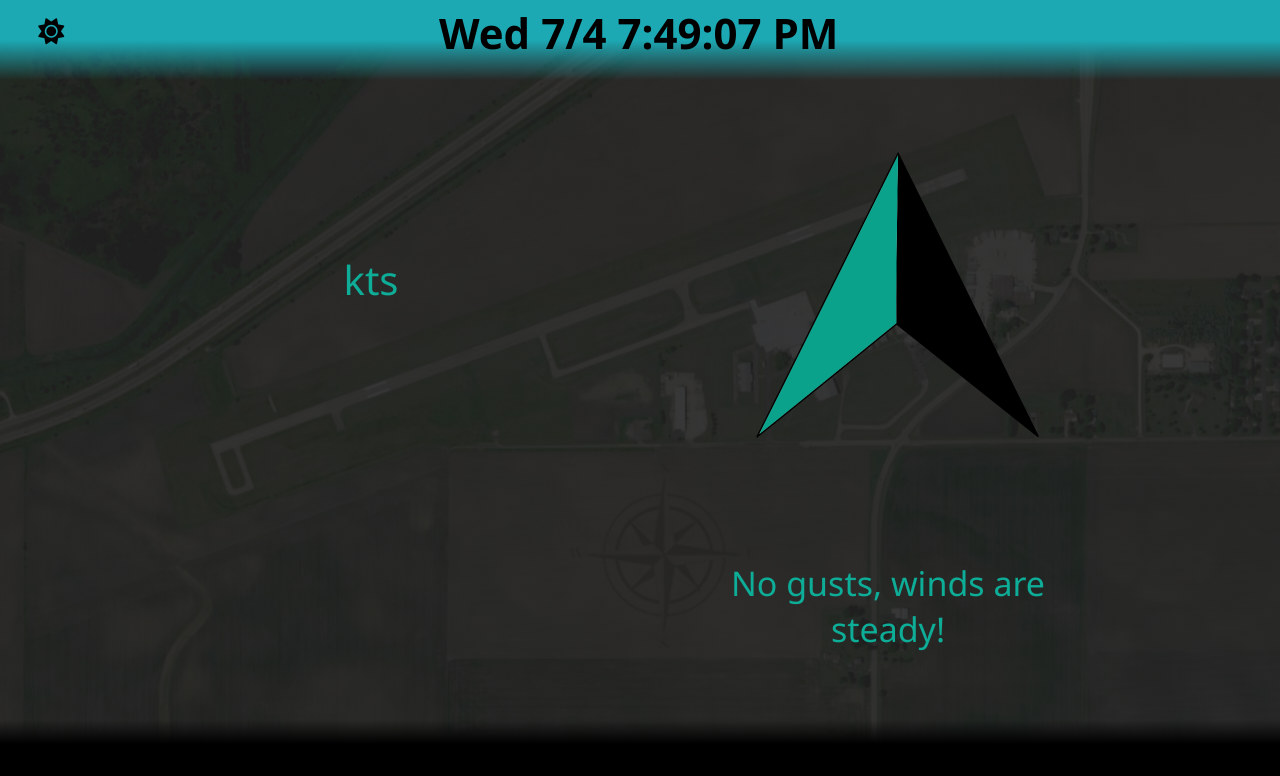
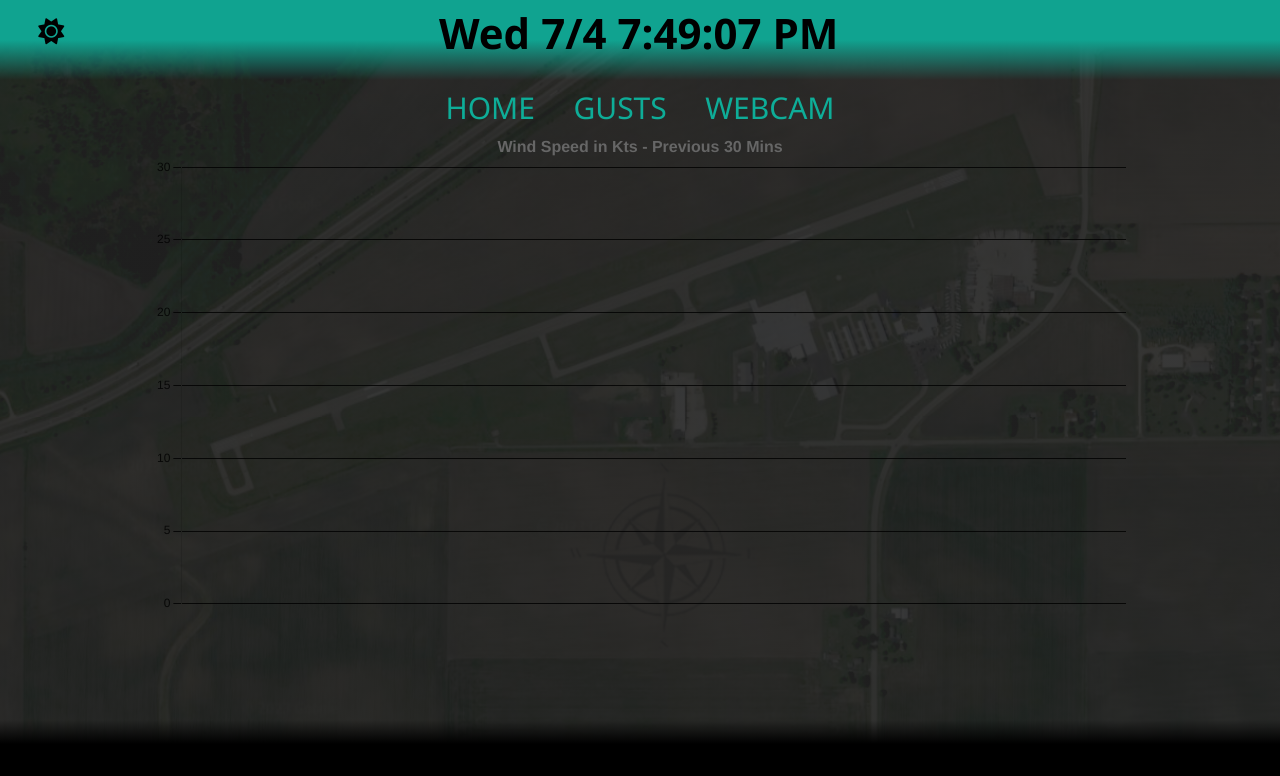
Before and after one commit to RyanFullStack/csc-weather-app, a React (Create React App) app in the folder frontend/: page /gusts in a window 1280 px wide. Shown: the top 776 px of the page. Built offline with nearby package versions, Linux system fonts and the light colour scheme; no server answers.

Commit message:
Gusts Chart and Webcam Implemented

```diff
--- a/frontend/package.json
+++ b/frontend/package.json
@@ -7,7 +7,10 @@
     "@testing-library/jest-dom": "^5.16.5",
     "@testing-library/react": "^13.4.0",
     "@testing-library/user-event": "^13.5.0",
+    "chart.js": "^4.3.0",
+    "chartjs-plugin-annotation": "^3.0.1",
     "react": "^18.2.0",
+    "react-chartjs-2": "^5.2.0",
     "react-dom": "^18.2.0",
     "react-router-dom": "^5.2.0",
     "react-scripts": "5.0.1",
--- a/frontend/src/App.css
+++ b/frontend/src/App.css
@@ -4,7 +4,7 @@
   justify-content: center;
   align-items: center;
   background: rgb(0, 0, 0);
-  background: linear-gradient(0deg, rgba(0, 0, 0, 1) 7%, rgba(34, 34, 34, .9) 10%, rgba(34, 34, 34, .9) 90%, rgba(28, 169, 180, 1) 95%);
+  background: linear-gradient(0deg, rgba(0, 0, 0, 1) 7%, rgba(34, 34, 34, .9) 10%, rgba(34, 34, 34, .9) 90%, rgb(16, 163, 144) 95%);
   font-size: calc(10px + 2vmin);
   color: rgb(14, 173, 152);
   overflow: hidden;
@@ -16,7 +16,7 @@
   justify-content: center;
   align-items: center;
   background: rgb(0, 0, 0);
-  background: linear-gradient(0deg, rgba(0, 0, 0, 1) 7%, rgba(255, 255, 255, .5) 10%, rgba(255, 255, 255, .5) 90%, rgba(28, 169, 180, 1) 95%);
+  background: linear-gradient(0deg, rgba(0, 0, 0, 1) 7%, rgba(255, 255, 255, .5) 10%, rgba(255, 255, 255, .5) 90%, rgba(16, 163, 144, 1) 95%);
   font-size: calc(10px + 2vmin);
   color: rgb(0, 0, 0);
   overflow: hidden;
@@ -31,24 +31,59 @@
   min-width: 100vw;
   color: black;
   font-weight: bold;
-  /* outline: 1px solid red; */
+  outline: rgba(0, 26, 255, 0)
 }
-
+.nav-container a{
+  display: inline-flex;
+  flex-direction: row;
+  text-decoration: none;
+  cursor: pointer;
+}
+.nav-component {
+  display: flex;
+  flex-direction: row;
+  align-items: flex-end;
+  gap: 3vw;
+  height: 8vh;
+  font-size: calc(10px + 2.5vmin);
+}
+.nav-component a {
+    color: rgb(14, 173, 152);
+}
+.light a{
+  color: black;
+}
 .chart-container {
   display: flex;
   flex-direction: row;
   justify-content: center;
   align-items: center;
-  height: 84vh;
+  height: 76vh;
   width: 80%;
   /* border: 1px solid rgb(255, 0, 0); */
+}
+.gusts-container {
+  display: flex;
+  flex-direction: row;
+  justify-content: center;
+  align-items: flex-start;
+  height: 76vh;
+  width: 80%;
+  /* border: 1px solid rgb(255, 0, 0); */
+}
+.gust-chart {
+  display: flex;
+  align-items: flex-start;
+  justify-content: center;
+  width: 95%;
+  height: 95%;
 }
 .hangar-cam-container {
   display: flex;
   flex-direction: row;
   justify-content: center;
   align-items: flex-start;
-  height: 84vh;
+  height: 76vh;
   width: 80%;
 }
 
@@ -56,16 +91,16 @@
   display: flex;
   flex-direction: row;
   justify-content: flex-start;
+  padding-top: 2vh;
   align-items: center;
   width: 75%;
-  margin-top: 5vh;
-  height: auto;
+  max-height: auto;
 }
 
 #cam {
   width: 100%;
   height: 100%;
-  border-radius: 50px;
+  border-radius: 30px;
 }
 
 
@@ -273,6 +308,14 @@
   .temp-content {
     font-size: calc(10px + 1vmin)
   }
+  .nav-component {
+    display: flex;
+    flex-direction: row;
+    align-items: flex-end;
+    gap: 2vw;
+    height: 8vh;
+    font-size: calc(10px + 1.5vmin);
+  }
 
 }
 
--- a/frontend/src/App.js
+++ b/frontend/src/App.js
@@ -1,10 +1,12 @@
+import { BrowserRouter as Router, Switch, Route } from 'react-router-dom'
+import { WeatherContext } from './context/WeatherContext';
+import { useContext } from 'react';
 import Metar from './components/metar';
 import Header from './components/header';
 import Wind from './components/wind';
-import { WeatherContext } from './context/WeatherContext';
-import { useContext } from 'react';
-import { BrowserRouter, Switch, Route } from 'react-router-dom'
 import HangarCam from './components/hangar';
+import GustChart from './components/gusts';
+import NavBar from './components/navigation';
 import './App.css';
 
 function App() {
@@ -12,18 +14,29 @@ function App() {
   const { darkTheme } = useContext(WeatherContext)
 
   return (
-    <BrowserRouter>
+    <Router>
       <div className={darkTheme === 'true' ? 'App' : 'Applight'}>
 
         <div className='header-container'>
           <Header />
         </div>
+        <div className='nav-container'>
+          <NavBar />
+        </div>
+
 
     <Switch>
+      <Route exact path='/hangar'>
+        <div className='hangar-cam-container'>
+          <HangarCam />
+        </div>
+      </Route>
 
-      <Route exact path='/hangar'>
-        <div className='hangar-cam-container'><HangarCam /></div>
-      </Route>
+      <Route exact path='/gusts'>
+        <div className='gusts-container'>
+          <GustChart />
+        </div>
+        </Route>
 
       <Route path='/'>
         <div className='chart-container'>
@@ -37,7 +50,7 @@ function App() {
           <Metar />
         </div>
       </div>
-    </BrowserRouter>
+    </Router>
   );
 }
 
--- /dev/null
+++ b/frontend/src/components/gusts.js
@@ -0,0 +1,107 @@
+// eslint-disable-next-line
+import Chart, { registerables } from 'chart.js/auto';
+import { Line } from 'react-chartjs-2'
+import 'chartjs-plugin-annotation';
+import { useContext } from 'react';
+import { WeatherContext } from '../context/WeatherContext';
+
+function GustChart() {
+    const { gustData } = useContext(WeatherContext)
+
+    const timeStamps = gustData.map(gust => {
+        const time = gust.timestamp_stored.split(' ')[1].split(':')
+        const [, min, sec] = time
+        return `${min}:${sec}`
+    })
+
+    const windSpeeds = gustData.map(wind => {
+        const speed = wind.wind_speed
+        return speed
+    })
+    const gustSpeeds = gustData.map(wind => {
+        const speed = wind.gust_speed
+        return speed
+    })
+
+    // const test1 = [5, 8, 7, 12, 15, 11, 9, 6, 5, 14, 18, 24, 22, 19, 17, 15, 16, 17, 17, 17, 15, 14, 9, 9, 9, 7, 12, 15, 16, 18]
+
+    // const test2 = [0, 0, 0, 0, 20, 20, 20, 20, 20, 20, 20, 27, 27, 27, 24, 24, 24, 21, 21, 21, 0, 0, 0, 0, 0, 0, 0, 0, 0, 0]
+
+    const data = {
+        labels: timeStamps,
+        // datasets is an array of objects where each object represents a set of data to display corresponding to the labels above. for brevity, we'll keep it at one object
+        datasets: [
+            {
+                label: 'Wind Speed',
+                data: windSpeeds,
+
+                fill: true, // Enable fill
+                backgroundColor: 'rgba(0,0,255,.8)', // Fill color
+                borderColor: 'rgba(0,0,0,1)', // Line color
+                pointBackgroundColor: 'rgba(0,0,255,1)',
+                pointBorderColor: '#fff',
+                pointHoverBackgroundColor: '#fff',
+                pointHoverBorderColor: 'rgba(75,192,192,1)',
+                tension: 0.4
+            },
+            {
+                label: 'Gust Speed',
+                data: gustSpeeds,
+
+                fill: true, // Enable fill
+                backgroundColor: 'rgba(255,0,0,.8)', // Fill color
+                borderColor: 'rgba(0,0,0,1)', // Line color
+                pointBackgroundColor: 'rgba(255,0,0,1)',
+                pointBorderColor: '#fff',
+                pointHoverBackgroundColor: '#fff',
+                pointHoverBorderColor: 'rgba(75,192,192,1)',
+                tension: 0.4
+            }
+        ]
+    }
+
+
+    return (
+        <div className="gust-chart">
+            <Line
+                data={data}
+                options={{
+                    plugins: {
+                        title: {
+                            display: true,
+                            font: {
+                                size: 16,
+                                weight: 'bold',
+                                color: 'rgba(0, 0, 0, .8)',
+                            },
+                            text: "Wind Speed in Kts - Previous 30 Mins",
+                        },
+                        legend: {
+                            display: false
+                        }
+                    },
+                    scales: {
+                        y: {
+                            beginAtZero: true,
+                            min:0,
+                            max:30,
+                            ticks: {
+                                color: 'rgba(0, 0, 0, 0.8)',
+                            },
+                            grid: {
+                                color: `rgba(0,0,0,.8)`,
+                            },
+                        },
+                        x: {
+                            grid: {
+                                color: `rgba(0,0,0,.8)`,
+                            }
+                        }
+                    }
+                }}
+            />
+        </div>
+    );
+}
+
+export default GustChart
--- a/frontend/src/components/hangar.js
+++ b/frontend/src/components/hangar.js
@@ -15,7 +15,7 @@ function HangarCam() {
 
   return (
     <div className='hangar-cam'>
-      <img src='http://webcam.skydivecsc.com/hangar_nw?1688604278611' id='cam' alt='hangar-cam'/>
+      <img src='http://webcam.skydivecsc.com/hangar_nw?1688604278611' id='cam' alt='HANGAR CAMERA FEED NOT FOUND, THIS IS A PROBLEM WITH THE SOURCE AND NOT THIS APP. VISIT SKYDIVECSC.COM/SKYDIVING-WEBCAMS TO CONFIRM.'/>
     </div>
   );
 }
--- /dev/null
+++ b/frontend/src/components/navigation.js
@@ -0,0 +1,33 @@
+import React, { useEffect, useState } from 'react';
+import { NavLink } from 'react-router-dom';
+import { useContext } from 'react';
+import { WeatherContext } from '../context/WeatherContext';
+
+function NavBar() {
+  const { darkTheme } = useContext(WeatherContext);
+  const [theme, setTheme] = useState('');
+
+  useEffect(() => {
+    if (darkTheme === 'false') {
+      setTheme('light');
+    } else {
+      setTheme('');
+    }
+  }, [darkTheme]);
+
+  return (
+    <div className={`nav-component ${theme}`}>
+      <div>
+        <NavLink exact to='/'>HOME</NavLink>
+      </div>
+      <div>
+        <NavLink to='/gusts'>GUSTS</NavLink>
+      </div>
+      <div>
+        <NavLink to='/hangar'>WEBCAM</NavLink>
+      </div>
+    </div>
+  );
+}
+
+export default NavBar;
--- a/frontend/src/index.js
+++ b/frontend/src/index.js
@@ -7,11 +7,11 @@ import './index.css';
 
 const root = ReactDOM.createRoot(document.getElementById('root'));
 root.render(
-  <React.StrictMode>
-    <WeatherProvier>
-      <BrowserRouter>
+
+      <WeatherProvier>
+    <BrowserRouter>
         <App />
-      </BrowserRouter>
-    </WeatherProvier>
-  </React.StrictMode>
+    </BrowserRouter>
+      </WeatherProvier>
+
 );
```
Also changed, not shown: 1 other file (tests, documents, lock files or other folders).
